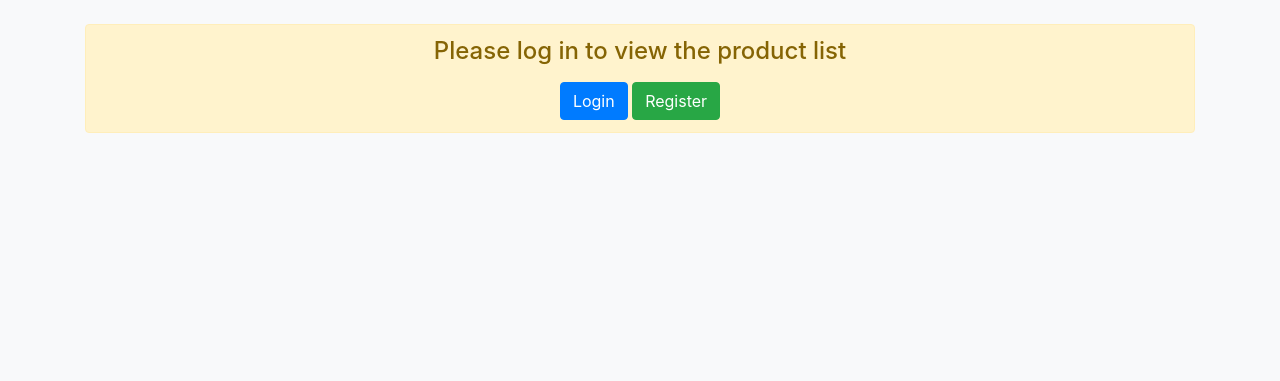
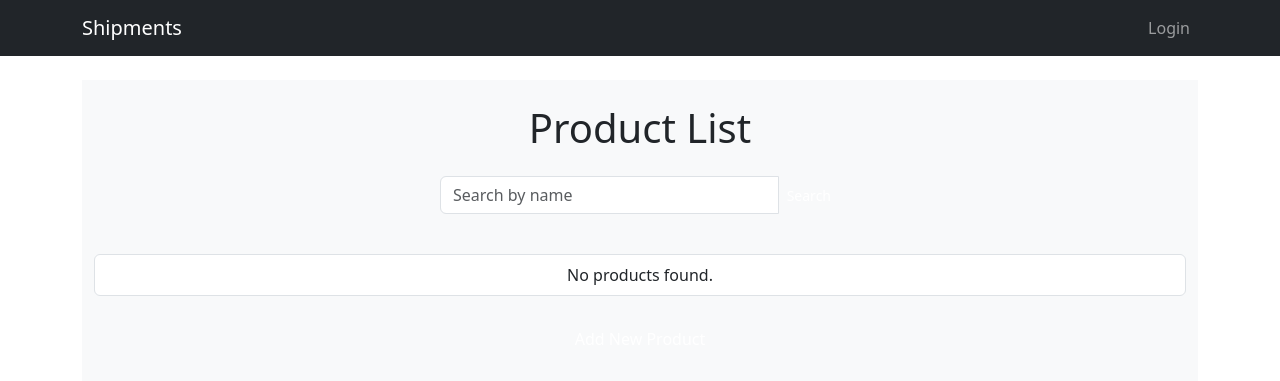
Before and after one commit to ChaoticMaximoff/Inventory-Management-System-ITI-Django-Project, a Django app: template inventory/templates/product_list.html in a window 1280 px wide. Shown: the top 381 px of the page. Run offline with Django 5.2, Linux system fonts and the light colour scheme; the template is opened without the code that fills it, so the values that code supplies are empty; some libraries are stand-ins or nearby versions.

Commit message:
inhance styling, delete product_delete.html and made it like alert

```diff
--- a/inventory/templates/product_list.html
+++ b/inventory/templates/product_list.html
@@ -1,19 +1,21 @@
-<!DOCTYPE html>
-<html lang="en">
-<head>
-    <meta charset="UTF-8">
-    <meta name="viewport" content="width=device-width, initial-scale=1.0">
-    <title>Product List</title>
+{% extends "base.html" %}
+{% load static %}
+
+{% block extra_head %}
+    <title>List Product</title>
     <link href="https://maxcdn.bootstrapcdn.com/bootstrap/4.5.2/css/bootstrap.min.css" rel="stylesheet">
-</head>
-<body class="bg-light">
+    <link rel="stylesheet" href="{% static 'style/style.css' %}">
+{% endblock %}
+
+{% block content %}
 <div class="container py-4 bg-light">
-        {% if user.is_authenticated %}
     <h1 class="text-center mb-4">Product List</h1>
 
-            <form method="get" action="" class="form-inline justify-content-center mb-4">
-                <input type="text" name="q" value="{{ query }}" class="form-control mr-2" placeholder="Search by name">
-                <button type="submit" class="btn btn-primary">Search</button>
+    <form method="get" action="" class="d-flex flex-column align-items-center mb-4">
+        <div class="input-group mb-3" style="max-width: 400px;">
+            <input type="text" name="q" value="{{ query }}" class="form-control" placeholder="Search by name">
+            <button type="submit" class="btn btn-sm" style="background-color: var(--primary-color); color: white;">Search</button>
+        </div>
     </form>
 
     <ul class="list-group">
@@ -29,24 +31,43 @@
                 {% endif %}
             </div>
 
-                    <div>
-                        <a href="{% url 'inventory:product_update' product.id %}" class="btn btn-sm btn-warning mr-2">Update</a>
-                        <a href="{% url 'inventory:product_delete' product.id %}" class="btn btn-sm btn-danger">Delete</a>
+            <div class="ms-auto">
+                <a href="{% url 'inventory:product_update' product.id %}" class="btn btn-sm mr-2" style="background-color: var(--primary-color); color: white;">Update</a>
+                <a type="button" class="btn btn-sm" style="background-color: var(--primary-color); color: white;" data-bs-toggle="modal" data-bs-target="#deleteModal{{ product.id }}">
+                    Delete
+                </a>
             </div>
         </li>
+
+
+        <div class="modal fade" id="deleteModal{{ product.id }}" tabindex="-1" aria-labelledby="deleteModalLabel{{ product.id }}" aria-hidden="true">
+            <div class="modal-dialog">
+                <div class="modal-content">
+                    <div class="modal-header text-white" style="background-color: var(--primary-color); color: white;">
+                        <h5 class="modal-title" id="deleteModalLabel{{ product.id }}" >Confirm Delete</h5>
+                        <button type="button" class="btn-close" data-bs-dismiss="modal" aria-label="Close"></button>
+                    </div>
+                    <div class="modal-body" >
+                        <p>Are you sure you want to delete <strong>{{ product.name }}</strong> (ID: {{ product.id }})?</p>
+                    </div>
+                    <div class="modal-footer">
+                        <form method="post" action="{% url 'inventory:product_delete' product.id %}">
+                            {% csrf_token %}
+                            <button type="submit" class="btn btn-danger" style="background-color: var(--primary-color); color: white;">Yes, Delete</button>
+                        </form>
+                        <button type="button" class="btn btn-secondary" data-bs-dismiss="modal">Cancel</button>
+                    </div>
+                </div>
+            </div>
+        </div>
+
         {% empty %}
         <li class="list-group-item text-center">No products found.</li>
         {% endfor %}
     </ul>
 
     <div class="text-center mt-4">
-                <a href="{% url 'inventory:product_create' %}" class="btn btn-success">Add New Product</a>
+        <a href="{% url 'inventory:product_create' %}" class="btn delete-button" style="background-color: var(--primary-color); color: white;">Add New Product</a>
     </div>
-    {% else %}
-        <div class="alert alert-warning text-center">
-            <h4>Please log in to view the product list</h4>
-            <a href="{% url 'login' %}" class="btn btn-primary mt-2">Login</a>
-            <a href="{% url 'register' %}" class="btn btn-success mt-2">Register</a>
 </div>
-    {% endif %}
-    </div>
+{% endblock %}
--- a/inventory/views.py
+++ b/inventory/views.py
@@ -1,9 +1,11 @@
 from django.shortcuts import render, redirect, get_object_or_404
 from django.urls import reverse_lazy
 from .models import Product
+from django.contrib.auth.decorators import login_required
 from .forms import ProductForm
 
 # Create your views here.
+@login_required
 def product_list(request):
     query = request.GET.get('q')
     if query:
```
Also changed, not shown: inventory/static/style/style.css (added, +92 -0 lines), inventory/templates/product_create.html (+18 -30 lines), inventory/templates/product_delete.html (deleted, +0 -9 lines), inventory/templates/product_update.html (+12 -1 lines), orders/migrations/0004_alter_orderitem_created_by_user.py (added), 1 other file. Lines whose indentation alone changed are shown as unchanged.
